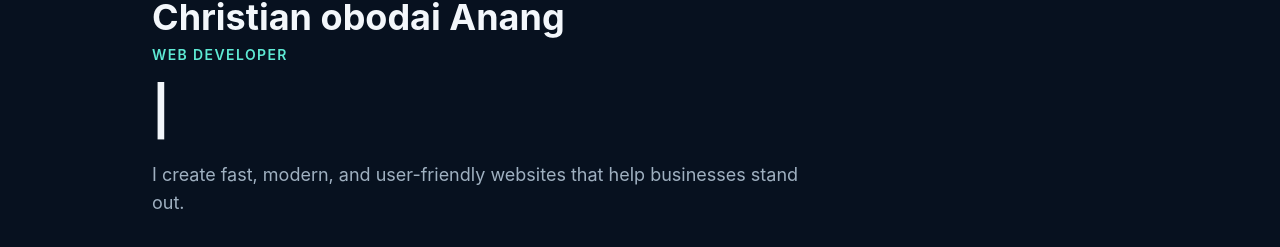
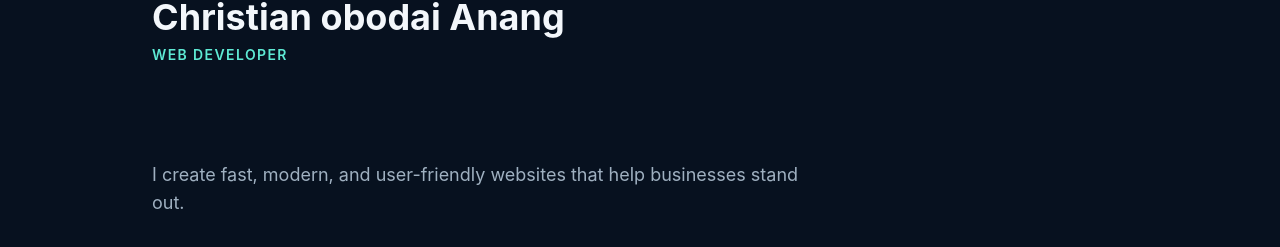
Before and after one commit to chrixOB/Portfolio, a Next.js app: page / in a window 1280 px wide. Shown: the part 220-467 px from the top of the page. Built offline with nearby package versions, Linux system fonts and the light colour scheme.

Commit message:
changed animation on slogan

```diff
--- a/app/globals.css
+++ b/app/globals.css
@@ -144,6 +144,61 @@
 
   .project-link:hover svg {
     transform: rotate(-45deg) scale(1.35);
+  }
+
+  .rubik-slogan {
+    perspective: 700px;
+  }
+
+  .rubik-stage {
+    position: relative;
+    display: inline-block;
+    width: 7.5em;
+    height: 1.2em;
+    overflow: hidden;
+    transform-style: preserve-3d;
+    vertical-align: top;
+  }
+
+  .rubik-face {
+    position: absolute;
+    inset: 0;
+    display: flex;
+    align-items: center;
+    opacity: 0;
+    transform-style: preserve-3d;
+    transform: translateY(-115%) rotateX(35deg) scale(0.94);
+    transform-origin: center bottom;
+    animation: rubik-drop 9s cubic-bezier(0.65, 0, 0.35, 1) infinite;
+  }
+
+  .rubik-face-two { animation-delay: 3s; }
+  .rubik-face-three { animation-delay: 6s; }
+
+  @keyframes rubik-drop {
+    0%, 8% {
+      opacity: 0;
+      transform: translateY(-115%) rotateX(35deg) scale(0.94);
+    }
+    14%, 27% {
+      opacity: 1;
+      transform: translateY(0) rotateX(0deg) scale(1);
+    }
+    34%, 100% {
+      opacity: 0;
+      transform: translateY(115%) rotateX(-35deg) scale(0.94);
+    }
+  }
+
+  @media (prefers-reduced-motion: reduce) {
+    .rubik-face {
+      animation: none;
+    }
+
+    .rubik-face-one {
+      opacity: 1;
+      transform: none;
+    }
   }
 
   .tech-stack-item {
--- a/components/AnimatedSlogan.tsx
+++ b/components/AnimatedSlogan.tsx
@@ -1,50 +1,11 @@
-'use client';
-
-import { useEffect, useState } from 'react';
-
-const slogans = ['I code', 'I build', 'I solve'];
-
 export default function AnimatedSlogan() {
-  const [displayText, setDisplayText] = useState('');
-  const [currentIndex, setCurrentIndex] = useState(0);
-  const [isDeleting, setIsDeleting] = useState(false);
-
-  useEffect(() => {
-    const currentSlogan = slogans[currentIndex];
-    let timeout;
-
-    if (!isDeleting) {
-      // Typing effect
-      if (displayText.length < currentSlogan.length) {
-        timeout = setTimeout(() => {
-          setDisplayText(currentSlogan.slice(0, displayText.length + 1));
-        }, 100);
-      } else {
-        // Pause before deleting
-        timeout = setTimeout(() => {
-          setIsDeleting(true);
-        }, 2000);
-      }
-    } else {
-      // Deleting effect
-      if (displayText.length > 0) {
-        timeout = setTimeout(() => {
-          setDisplayText(displayText.slice(0, -1));
-        }, 50);
-      } else {
-        // Move to next slogan
-        setIsDeleting(false);
-        setCurrentIndex((prev) => (prev + 1) % slogans.length);
-      }
-    }
-
-    return () => clearTimeout(timeout);
-  }, [displayText, isDeleting, currentIndex]);
-
   return (
-    <h1 className="text-4xl sm:text-5xl font-bold mt-4 leading-tight text-[#f3f7fb] h-16">
-      {displayText}
-      <span className="animate-pulse">|</span>
+    <h1 className="rubik-slogan text-4xl sm:text-5xl font-bold mt-4 leading-tight text-[#f3f7fb] h-16" aria-label="I code, I build, I solve">
+      <span className="rubik-stage" aria-hidden="true">
+        <span className="rubik-face rubik-face-one">I code</span>
+        <span className="rubik-face rubik-face-two">I build</span>
+        <span className="rubik-face rubik-face-three">I solve</span>
+      </span>
     </h1>
   );
 }
```
